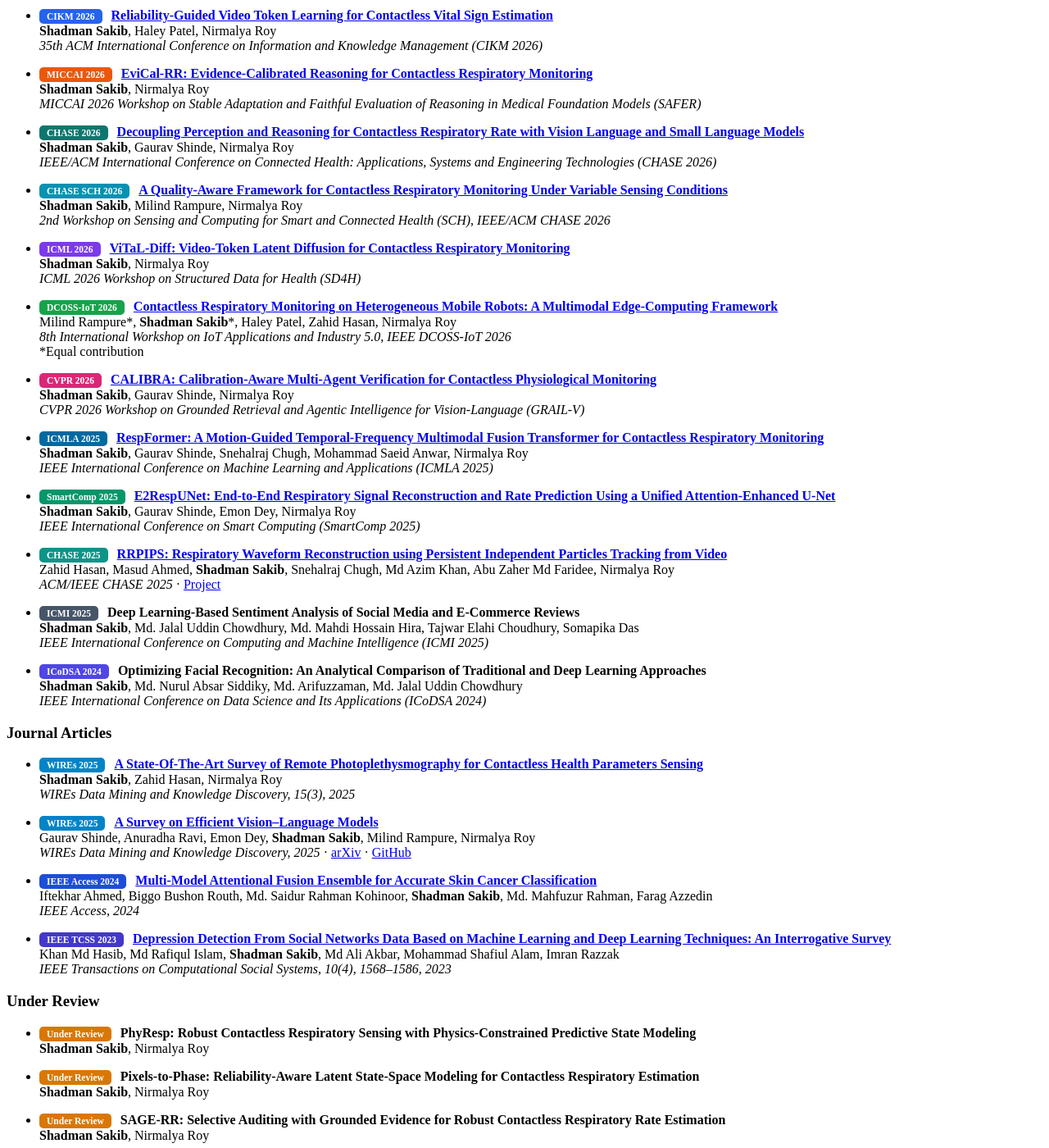
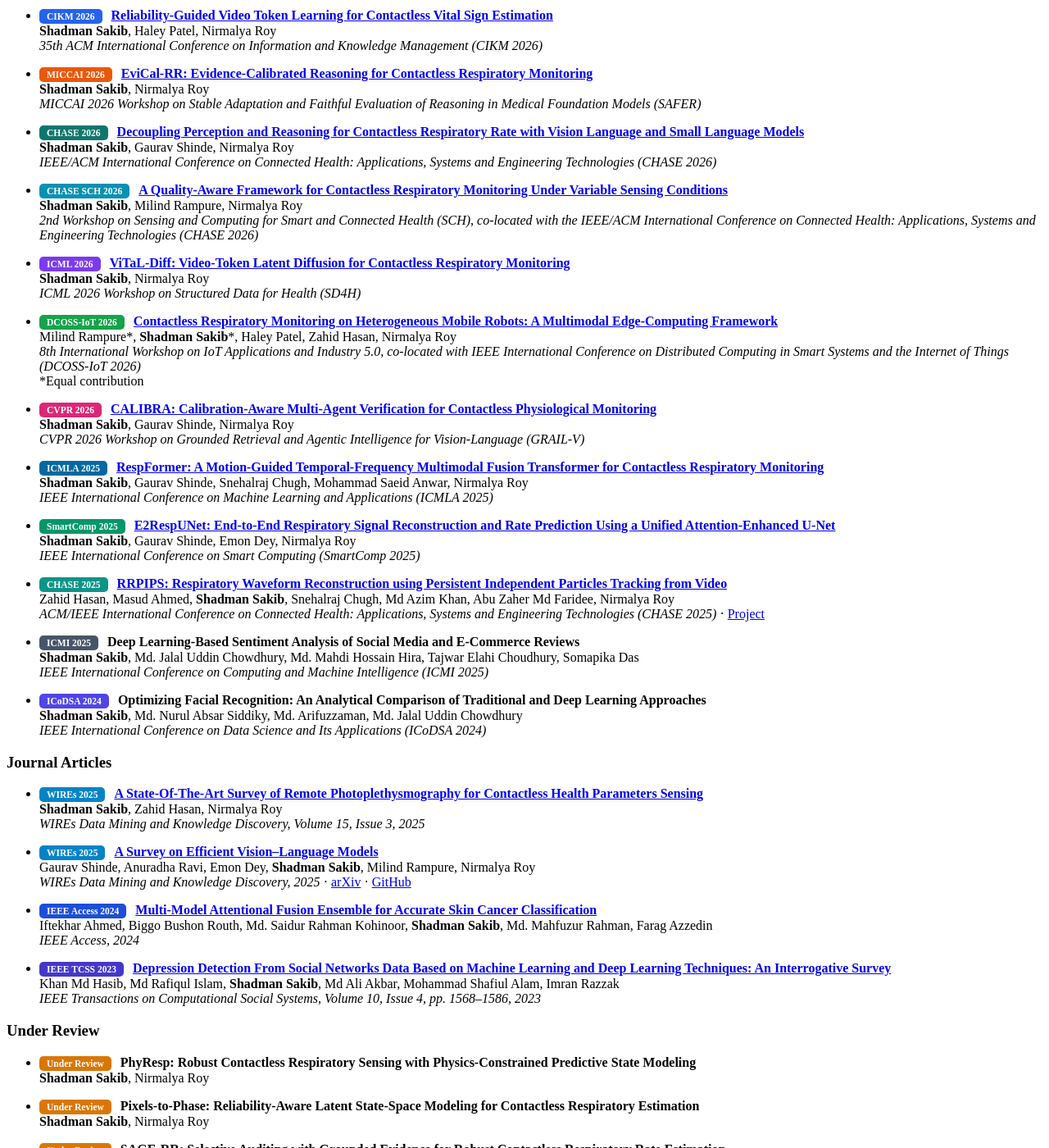
Before and after one commit to sakibshadman/sakibshadman.github.io, a Jekyll site: the page built from _pages/includes/pub.md, in a window 1280 px wide and 1400 px high, scrolled down 1484 px. Shown: the whole window at 82% size. Built offline with Jekyll 4.4.1, drawn with Linux system fonts in a browser that asks for light colours; our own code applies the rules of GitHub Pages for plain Markdown files.

Commit message:
Update pub.md

```diff
--- a/_pages/includes/pub.md
+++ b/_pages/includes/pub.md
@@ -41,7 +41,7 @@
 
 - <span style="display:inline-block;padding:3px 9px;margin-right:7px;border-radius:5px;background:#0891b2;color:#ffffff;font-size:0.72em;font-weight:700;">CHASE SCH 2026</span> [**A Quality-Aware Framework for Contactless Respiratory Monitoring Under Variable Sensing Conditions**](https://drive.google.com/file/d/1fBRtXZ6rIKsyqa8FEgfK7ptYcW3mqhUl/view?usp=sharing)
   **Shadman Sakib**, Milind Rampure, Nirmalya Roy
-  *2nd Workshop on Sensing and Computing for Smart and Connected Health (SCH), IEEE/ACM CHASE 2026*
+  *2nd Workshop on Sensing and Computing for Smart and Connected Health (SCH), co-located with the IEEE/ACM International Conference on Connected Health: Applications, Systems and Engineering Technologies (CHASE 2026)*
 
 
 - <span style="display:inline-block;padding:3px 9px;margin-right:7px;border-radius:5px;background:#7c3aed;color:#ffffff;font-size:0.72em;font-weight:700;">ICML 2026</span> [**ViTaL-Diff: Video-Token Latent Diffusion for Contactless Respiratory Monitoring**](https://drive.google.com/file/d/1CyoQrBMLuhcM0W3E8yvdeQWxWzC29GCk/view?usp=sharing)
@@ -51,7 +51,7 @@
 
 - <span style="display:inline-block;padding:3px 9px;margin-right:7px;border-radius:5px;background:#16a34a;color:#ffffff;font-size:0.72em;font-weight:700;">DCOSS-IoT 2026</span> [**Contactless Respiratory Monitoring on Heterogeneous Mobile Robots: A Multimodal Edge-Computing Framework**](https://arxiv.org/abs/2606.17376)
   Milind Rampure\*, **Shadman Sakib**\*, Haley Patel, Zahid Hasan, Nirmalya Roy
-  *8th International Workshop on IoT Applications and Industry 5.0, IEEE DCOSS-IoT 2026*
+  *8th International Workshop on IoT Applications and Industry 5.0, co-located with IEEE International Conference on Distributed Computing in Smart Systems and the Internet of Things (DCOSS-IoT 2026)*
   \*Equal contribution
 
 
@@ -72,7 +72,7 @@
 
 - <span style="display:inline-block;padding:3px 9px;margin-right:7px;border-radius:5px;background:#0d9488;color:#ffffff;font-size:0.72em;font-weight:700;">CHASE 2025</span> [**RRPIPS: Respiratory Waveform Reconstruction using Persistent Independent Particles Tracking from Video**](https://dl.acm.org/doi/10.1145/3721201.3721366)
   Zahid Hasan, Masud Ahmed, **Shadman Sakib**, Snehalraj Chugh, Md Azim Khan, Abu Zaher Md Faridee, Nirmalya Roy
-  *ACM/IEEE CHASE 2025* · [Project](https://justchugh.github.io/RRPIPs.github.io/)
+  *ACM/IEEE International Conference on Connected Health: Applications, Systems and Engineering Technologies (CHASE 2025)* · [Project](https://justchugh.github.io/RRPIPs.github.io/)
 
 
 - <span style="display:inline-block;padding:3px 9px;margin-right:7px;border-radius:5px;background:#475569;color:#ffffff;font-size:0.72em;font-weight:700;">ICMI 2025</span> **Deep Learning-Based Sentiment Analysis of Social Media and E-Commerce Reviews**
@@ -91,7 +91,7 @@
 
 - <span style="display:inline-block;padding:3px 9px;margin-right:7px;border-radius:5px;background:#0284c7;color:#ffffff;font-size:0.72em;font-weight:700;">WIREs 2025</span> [**A State-Of-The-Art Survey of Remote Photoplethysmography for Contactless Health Parameters Sensing**](https://doi.org/10.1002/widm.70039)
   **Shadman Sakib**, Zahid Hasan, Nirmalya Roy
-  *WIREs Data Mining and Knowledge Discovery, 15(3), 2025*
+  *WIREs Data Mining and Knowledge Discovery, Volume 15, Issue 3, 2025*
 
 
 - <span style="display:inline-block;padding:3px 9px;margin-right:7px;border-radius:5px;background:#0284c7;color:#ffffff;font-size:0.72em;font-weight:700;">WIREs 2025</span> [**A Survey on Efficient Vision–Language Models**](https://doi.org/10.1002/widm.70036)
@@ -106,7 +106,7 @@
 
 - <span style="display:inline-block;padding:3px 9px;margin-right:7px;border-radius:5px;background:#4338ca;color:#ffffff;font-size:0.72em;font-weight:700;">IEEE TCSS 2023</span> [**Depression Detection From Social Networks Data Based on Machine Learning and Deep Learning Techniques: An Interrogative Survey**](https://ieeexplore.ieee.org/document/10108975/)
   Khan Md Hasib, Md Rafiqul Islam, **Shadman Sakib**, Md Ali Akbar, Mohammad Shafiul Alam, Imran Razzak
-  *IEEE Transactions on Computational Social Systems, 10(4), 1568–1586, 2023*
+  *IEEE Transactions on Computational Social Systems, Volume 10, Issue 4, pp. 1568–1586, 2023*
 
 
 
@@ -139,87 +139,113 @@
 <span style="display:inline-block;padding:3px 9px;margin-right:7px;border-radius:5px;background:#2563eb;color:#ffffff;font-size:0.72em;font-weight:700;">AIIoT 2022</span>
 Khan Md Hasib, <strong>Shadman Sakib</strong>, Jubayer Al Mahmud, Kamruzzaman Mithu, Md. Saifur Rahman.
 <em>COVID-19 Prediction based on Infected Cases and Deaths of Bangladesh using Deep Transfer Learning.</em>
-IEEE World AI IoT Congress, 2022.
+<em>IEEE World AI IoT Congress (AIIoT 2022), Seattle, United States.</em>
 </li>
+
 
 <li>
 <span style="display:inline-block;padding:3px 9px;margin-right:7px;border-radius:5px;background:#7c3aed;color:#ffffff;font-size:0.72em;font-weight:700;">IEMCON 2021</span>
 <strong>Shadman Sakib</strong>, Khan Md Hasib, Ihtyaz Kader Tasawar, Abyaz Kader Tanzeem, Md Fahim Arefin, Saharul Islam, Mohammad Shafiul Alam.
 <em>A Data-Driven Hybrid Optimization Based Deep Network Model for Short-Term Residential Load Forecasting.</em>
+<em>12th IEEE Annual Information Technology, Electronics and Mobile Communication Conference (IEMCON 2021), Vancouver, Canada.</em>
 <strong>🏆 Best Paper Award, Signal Processing Track</strong>
 </li>
+
 
 <li>
 <span style="display:inline-block;padding:3px 9px;margin-right:7px;border-radius:5px;background:#7c3aed;color:#ffffff;font-size:0.72em;font-weight:700;">IEMCON 2021</span>
 <strong>Shadman Sakib</strong>, Abyaz Kader Tanzeem, Ihtyaz Kader Tasawar, Fatema Shorna, Md. Abu Bakr Siddique, Saadia Binte Alam.
 <em>Blood Cancer Recognition Based on Discriminant Gene Expressions: A Comparative Analysis of Optimized Machine Learning Algorithms.</em>
+<em>12th IEEE Annual Information Technology, Electronics and Mobile Communication Conference (IEMCON 2021), Vancouver, Canada.</em>
 </li>
+
 
 <li>
 <span style="display:inline-block;padding:3px 9px;margin-right:7px;border-radius:5px;background:#db2777;color:#ffffff;font-size:0.72em;font-weight:700;">ICCCES 2021</span>
 <strong>Shadman Sakib</strong>, Nowrin Yasmin, Abyaz Kader Tanzeem, Fatema Shorna, Khan Md Hasib, Saadia Binte Alam.
 <em>Breast Cancer Detection and Classification: A Comparative Analysis Using Machine Learning Algorithms.</em>
+<em>3rd International Conference on Communication, Computing and Electronics Systems (ICCCES 2021), Springer.</em>
 </li>
+
 
 <li>
 <span style="display:inline-block;padding:3px 9px;margin-right:7px;border-radius:5px;background:#0f766e;color:#ffffff;font-size:0.72em;font-weight:700;">R10 HTC 2021</span>
 <strong>Shadman Sakib</strong>, Nowrin Yasmin, Ihtyaz Kader Tasawar, Anas Aziz, Md. Abu Bakr Siddique, Mohammad Mahmudur Rahman Khan.
 <em>Performance Analysis of Machine Learning Approaches in Diabetes Prediction.</em>
+<em>IEEE Region 10 Humanitarian Technology Conference (R10 HTC 2021), Bangalore, India.</em>
 <strong>🏆 Best Paper Award, Biomedical Engineering Track</strong>
 </li>
+
 
 <li>
 <span style="display:inline-block;padding:3px 9px;margin-right:7px;border-radius:5px;background:#0f766e;color:#ffffff;font-size:0.72em;font-weight:700;">R10 HTC 2021</span>
 Fairuz Shadmani Shishir, Khan Md Hasib, <strong>Shadman Sakib</strong>, Shithi Maitra, Farzana M. Shah.
 <em>De Novo Drug Property Prediction using Graph Convolutional Neural Networks.</em>
+<em>IEEE Region 10 Humanitarian Technology Conference (R10 HTC 2021), Bangalore, India.</em>
 </li>
+
 
 <li>
 <span style="display:inline-block;padding:3px 9px;margin-right:7px;border-radius:5px;background:#ea580c;color:#ffffff;font-size:0.72em;font-weight:700;">ICOSEC 2021</span>
 <strong>Shadman Sakib</strong>, Md. Abu Bakr Siddique, Mohammad Mahmudur Rahman Khan, Nowrin Yasmin, Anas Aziz, Madiha Chowdhury, Ihtyaz Kader Tasawar.
 <em>Transfer Learning Based Method for Automatic COVID-19 Cases Detection in Chest X-Ray Images.</em>
+<em>IEEE International Conference on Smart Electronics and Communication (ICOSEC 2021), Trichy, India.</em>
 </li>
+
 
 <li>
 <span style="display:inline-block;padding:3px 9px;margin-right:7px;border-radius:5px;background:#0369a1;color:#ffffff;font-size:0.72em;font-weight:700;">SCIS–ISIS 2020</span>
 <strong>Shadman Sakib</strong>, Belayat Hossain, Takafumi Hiranaka, Syoji Kobashi.
 <em>Hand Frame Extraction in Surgical Video Images Using Convolutional Neural Network.</em>
+<em>Joint 11th International Conference on Soft Computing and Intelligent Systems and 21st International Symposium on Advanced Intelligent Systems (SCIS–ISIS 2020), Hachijo Island, Tokyo, Japan.</em>
 </li>
+
 
 <li>
 <span style="display:inline-block;padding:3px 9px;margin-right:7px;border-radius:5px;background:#16a34a;color:#ffffff;font-size:0.72em;font-weight:700;">TENSYMP 2020</span>
 <strong>Shadman Sakib</strong>, Md. Abu Bakr Siddique, Md. Abdur Rahman.
 <em>Performance Evaluation of t-SNE and MDS Dimensionality Reduction Techniques with KNN, ENN and SVM Classifiers.</em>
+<em>IEEE Region 10 Symposium (TENSYMP 2020), Dhaka, Bangladesh.</em>
 </li>
+
 
 <li>
 <span style="display:inline-block;padding:3px 9px;margin-right:7px;border-radius:5px;background:#be123c;color:#ffffff;font-size:0.72em;font-weight:700;">I-SMAC 2020</span>
 Md. Abu Bakr Siddique, <strong>Shadman Sakib</strong>, Mohammad Mahmudur Rahman Khan, Abyaz Kader Tanzeem, Madiha Chowdhury, Nowrin Yasmin.
 <em>Deep Convolutional Neural Networks Model-based Brain Tumor Detection in Brain MRI Images.</em>
+<em>Fourth International Conference on I-SMAC (IoT in Social, Mobile, Analytics and Cloud) (I-SMAC 2020), Palladam, India.</em>
 </li>
+
 
 <li>
 <span style="display:inline-block;padding:3px 9px;margin-right:7px;border-radius:5px;background:#0f766e;color:#ffffff;font-size:0.72em;font-weight:700;">R10 HTC 2020</span>
 Mohammad Mahmudur Rahman Khan, <strong>Shadman Sakib</strong>, Md. Abu Bakr Siddique, Madiha Chowdhury, Ziad Hossain, Anas Aziz, Nowrin Yasmin.
 <em>Automatic Detection of COVID-19 Disease in Chest X-Ray Images using Deep Neural Networks.</em>
+<em>IEEE Region 10 Humanitarian Technology Conference (R10 HTC 2020), Kuching, Malaysia.</em>
 </li>
+
 
 <li>
 <span style="display:inline-block;padding:3px 9px;margin-right:7px;border-radius:5px;background:#9333ea;color:#ffffff;font-size:0.72em;font-weight:700;">ICIET 2019</span>
 Md. Abu Bakr Siddique, <strong>Shadman Sakib</strong>, Md. Abdur Rahman.
 <em>Performance Analysis of Deep Autoencoder and NCA Dimensionality Reduction Techniques with KNN, ENN and SVM Classifiers.</em>
+<em>2nd International Conference on Innovation in Engineering and Technology (ICIET 2019), Dhaka, Bangladesh.</em>
 </li>
+
 
 <li>
 <span style="display:inline-block;padding:3px 9px;margin-right:7px;border-radius:5px;background:#e11d48;color:#ffffff;font-size:0.72em;font-weight:700;">ICAEE 2019</span>
 Fathma Siddique, <strong>Shadman Sakib</strong>, Md. Abu Bakr Siddique.
 <em>Recognition of Handwritten Digit using Convolutional Neural Network in Python with Tensorflow and Comparison of Performance for Various Hidden Layers.</em>
+<em>5th International Conference on Advances in Electrical Engineering (ICAEE 2019), Dhaka, Bangladesh.</em>
 </li>
+
 
 <li>
 <span style="display:inline-block;padding:3px 9px;margin-right:7px;border-radius:5px;background:#9333ea;color:#ffffff;font-size:0.72em;font-weight:700;">ICIET 2018</span>
 Mohammad Mahmudur Rahman Khan, <strong>Shadman Sakib</strong>, Rezoana Bente Arif, Md. Abu Bakr Siddique.
 <em>Digital Image Restoration in Matlab: A Case Study on Inverse and Wiener Filtering.</em>
+<em>International Conference on Innovation in Engineering and Technology (ICIET 2018), Dhaka, Bangladesh.</em>
 </li>
 
 </ul>
```
